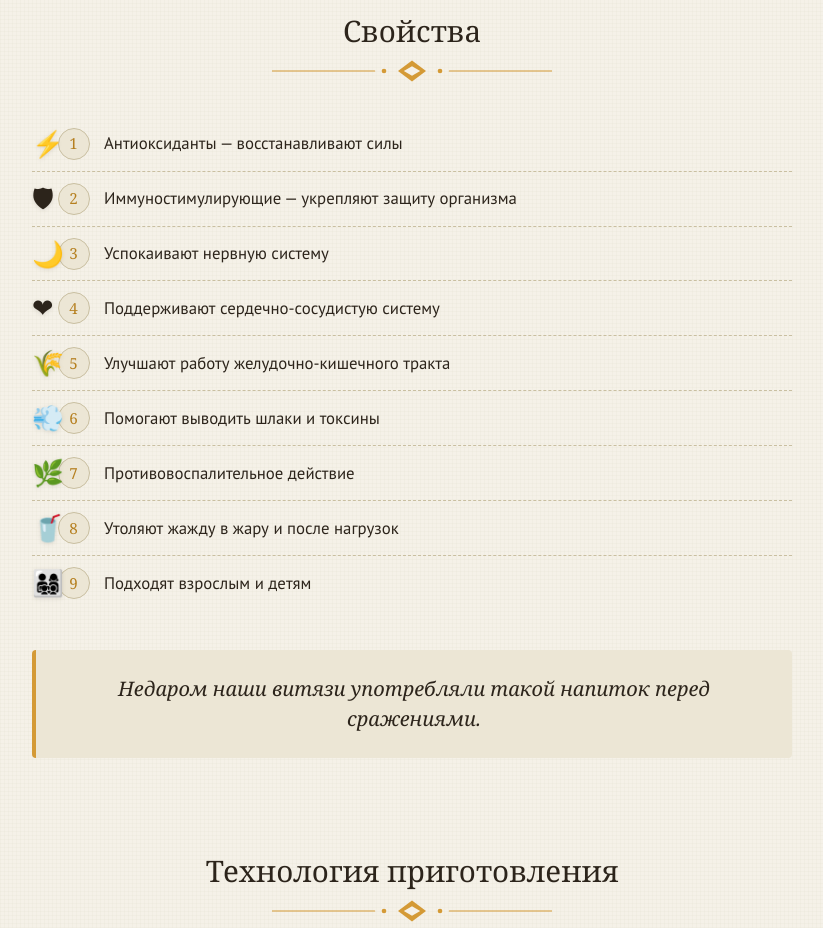
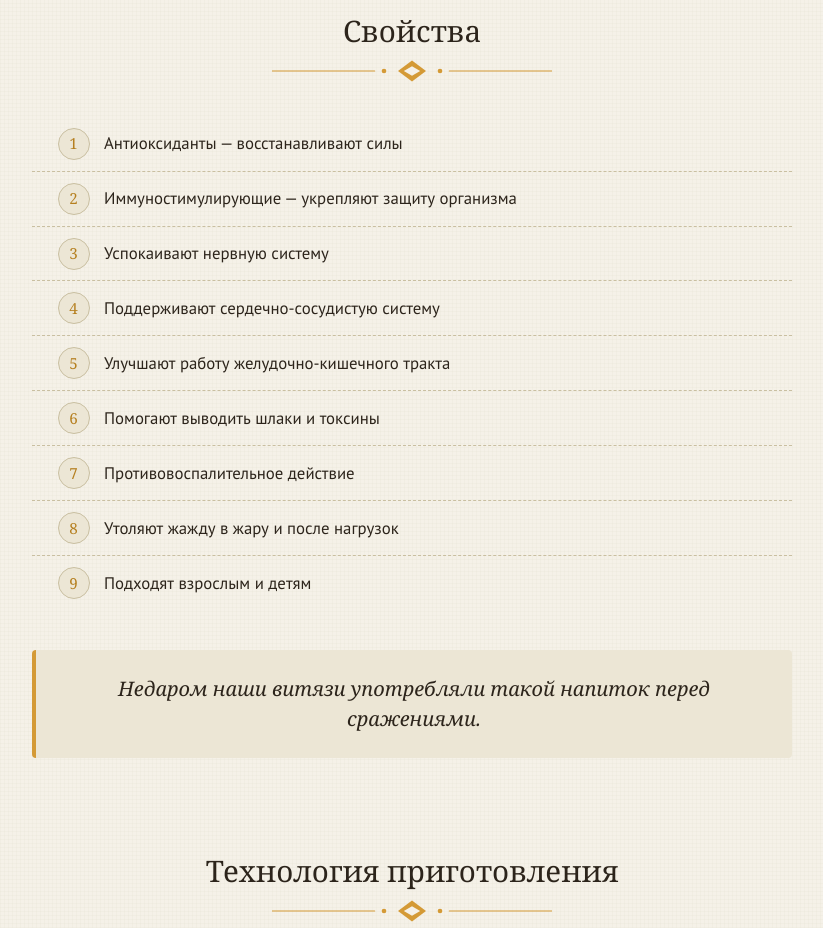
Before and after one commit to NerienAmandes/SytoSite, a React (Vite) app: page /syto in a window 1280 px wide. Shown: the part 1160-2088 px from the top of the page, without its empty margins (228-1051 px from the left). Built offline with nearby package versions, Linux system fonts and the light colour scheme; a web font is replaced by a local one.

Commit message:
refactor(svoystva): remove unused glyphs and data

```diff
--- a/src/data/syto.json
+++ b/src/data/syto.json
@@ -22,15 +22,15 @@
   "svoystva": {
     "title": "Свойства",
     "items": [
-      { "glyph": "⚡", "text": "Антиоксиданты — восстанавливают силы" },
-      { "glyph": "🛡", "text": "Иммуностимулирующие — укрепляют защиту организма" },
-      { "glyph": "🌙", "text": "Успокаивают нервную систему" },
-      { "glyph": "❤", "text": "Поддерживают сердечно-сосудистую систему" },
-      { "glyph": "🌾", "text": "Улучшают работу желудочно-кишечного тракта" },
-      { "glyph": "💨", "text": "Помогают выводить шлаки и токсины" },
-      { "glyph": "🌿", "text": "Противовоспалительное действие" },
-      { "glyph": "🥤", "text": "Утоляют жажду в жару и после нагрузок" },
-      { "glyph": "👨‍👩‍👧‍👦", "text": "Подходят взрослым и детям" }
+      { "text": "Антиоксиданты — восстанавливают силы" },
+      { "text": "Иммуностимулирующие — укрепляют защиту организма" },
+      { "text": "Успокаивают нервную систему" },
+      { "text": "Поддерживают сердечно-сосудистую систему" },
+      { "text": "Улучшают работу желудочно-кишечного тракта" },
+      { "text": "Помогают выводить шлаки и токсины" },
+      { "text": "Противовоспалительное действие" },
+      { "text": "Утоляют жажду в жару и после нагрузок" },
+      { "text": "Подходят взрослым и детям" }
     ],
     "phrase": "Недаром наши витязи употребляли такой напиток перед сражениями."
   },
--- a/src/pages/Syto.jsx
+++ b/src/pages/Syto.jsx
@@ -98,9 +98,6 @@ function SvoystvaSection({ data }) {
         <ol className="svoystva__list">
           {data.items.map((item, i) => (
             <li key={i} className="svoystva__item">
-              <span className="svoystva__glyph" aria-hidden="true">
-                {item.glyph}
-              </span>
               <span className="svoystva__text">{item.text}</span>
             </li>
           ))}
```
